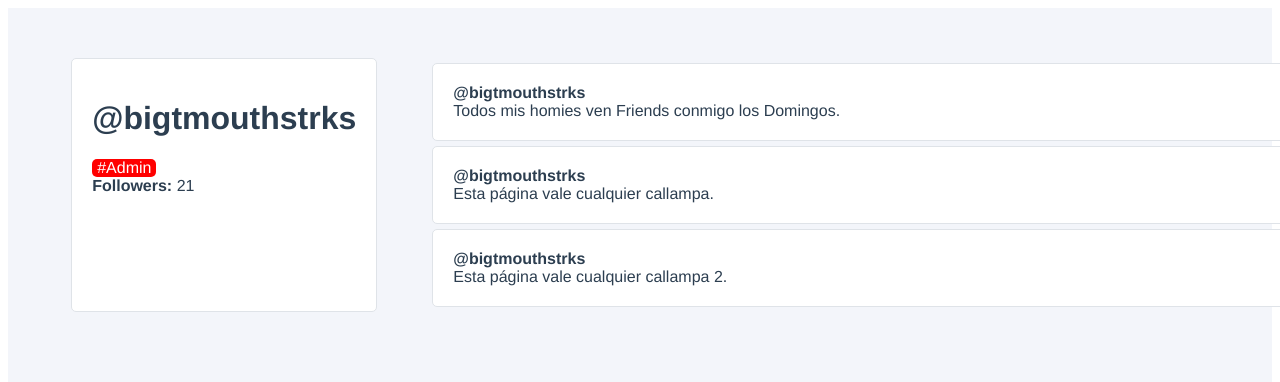
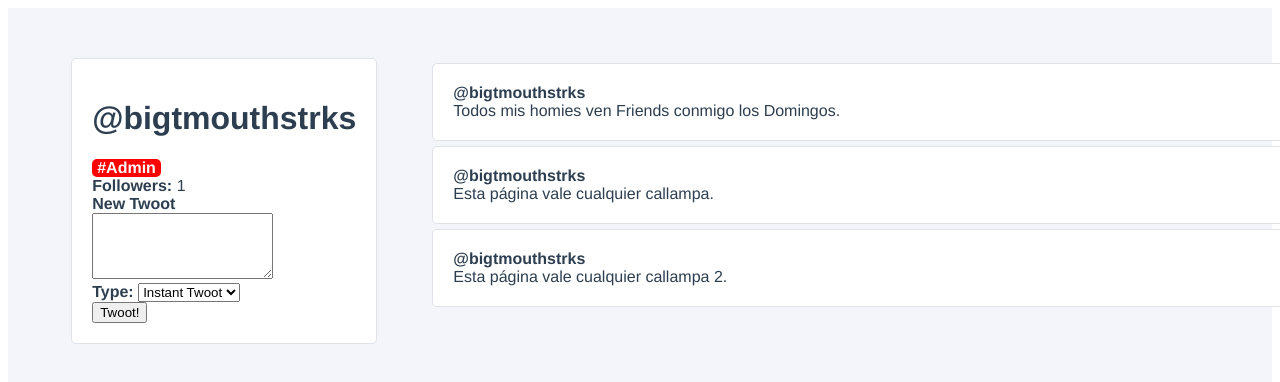
Before and after one commit to bigmouthstrks/twitter-like-app, a Vue app: page / in a window 1280 px wide. Shown: the top 382 px of the page. Built offline with nearby package versions, Linux system fonts and the light colour scheme.

Commit message:
Boton y tipo de post agregados

```diff
--- a/src/components/UserProfile.vue
+++ b/src/components/UserProfile.vue
@@ -8,6 +8,21 @@
         <div class="user-profile_follower-count">
             <strong>Followers: </strong> {{ followers }}
         </div>
+        <form class="class-profile_create-twoot" @submit.prevent='createNewTwoot'>
+            <label for="newTwoot"><strong>New Twoot</strong></label>
+            <textarea id="newTwoot" rows="4" v-model='newTwootContent' />
+
+            <div class="user-profile_create-twoot-type">
+                <label for="newTwootType"><strong>Type: </strong></label>
+                <select id="newTwootType" v-model='selectedTwootType'>
+                    <option :value="option.value" v-for="(option, index) in twootTypes" :key="index">
+                        {{ option.name }}
+                    </option>
+                </select>
+            </div>
+
+            <button>Twoot!</button>
+        </form>
     </div>
     <div class="user-profile_twoots-wrapper">
         <TwootItem v-for='twoot in user.twoots' :key="twoot.id" :username="user.username" :twoot="twoot" @favourite='toggleFavourite' />
@@ -25,7 +40,18 @@
     },
     data() {
         return {
-            followers: 20,
+            newTwootContent: '',
+            selectedTwootType: 'instant',
+            twootTypes: [{
+                    value: 'draft',
+                    name: 'Draft'
+                },
+                {
+                    value: 'instant',
+                    name: 'Instant Twoot'
+                },
+            ],
+            followers: 0,
             user: {
                 id: 1,
                 username: 'bigtmouthstrks',
@@ -66,6 +92,14 @@
         }
     },
     methods: {
+        createNewTwoot() {
+            if (this.newTwootContent && this.selectedTwootType !== 'draft') {
+                this.user.twoots.unshift({
+                    id: this.user.twoots.length + 1,
+                    content: this.newTwootContent
+                })
+            }
+        },
         followUser() {
             this.followers++;
         },
@@ -106,5 +140,19 @@
     border-radius: 5px;
     margin-right: auto;
     padding: 0px 5px 0px 5px;
+    font-weight: bold;
+
+}
+
+.user-profile_create-twoot {
+    border: 1px solid #DFE3E8;
+    display: flex;
+    padding-top: 20;
+    flex-direction: column;
+}
+
+.user-profile_twoots-wraper {
+    display: grid;
+    grid-gap: 10px;
 }
 </style>
```
